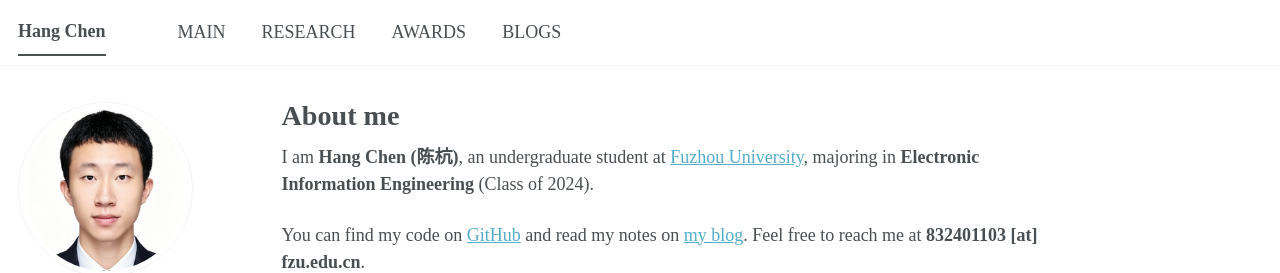
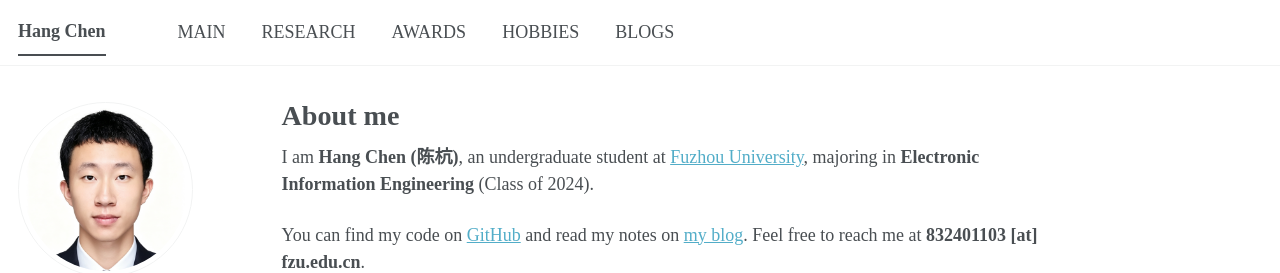
Before and after one commit to Nomkr/Nomkr.github.io, a Jekyll site: the page built from _pages/about.md, in a window 1280 px wide. Shown: the top 273 px of the page. Built offline with Jekyll 4.4.1, drawn with Linux system fonts in a browser that asks for light colours; a style sheet for code colours, icons or effects is not loaded.

Commit message:
Add HOBBIES to nav

```diff
--- a/_data/navigation.yml
+++ b/_data/navigation.yml
@@ -9,5 +9,8 @@ main:
   - title: "AWARDS"
     url: /awards/
 
+  - title: "HOBBIES"
+    url: /hobbies/
+
   - title: "BLOGS"
     url: https://hangchen.pages.dev/
```
